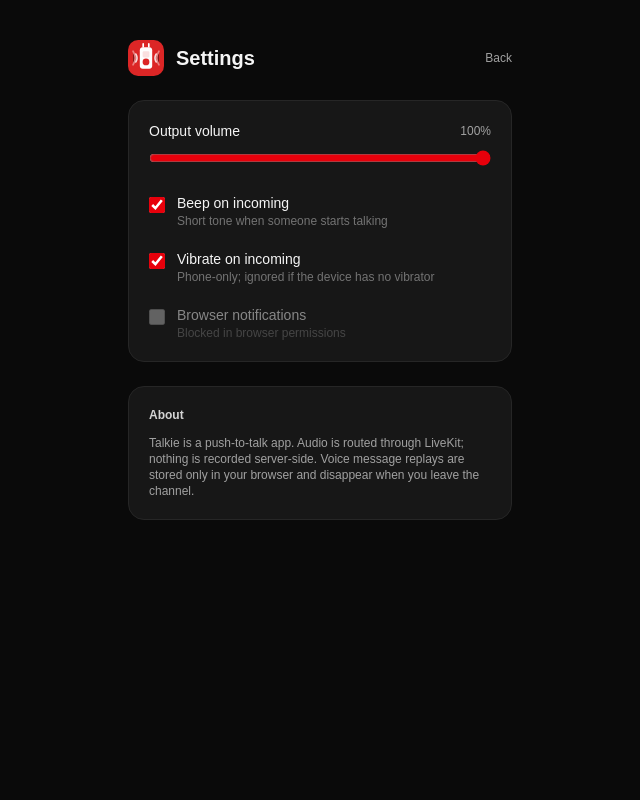
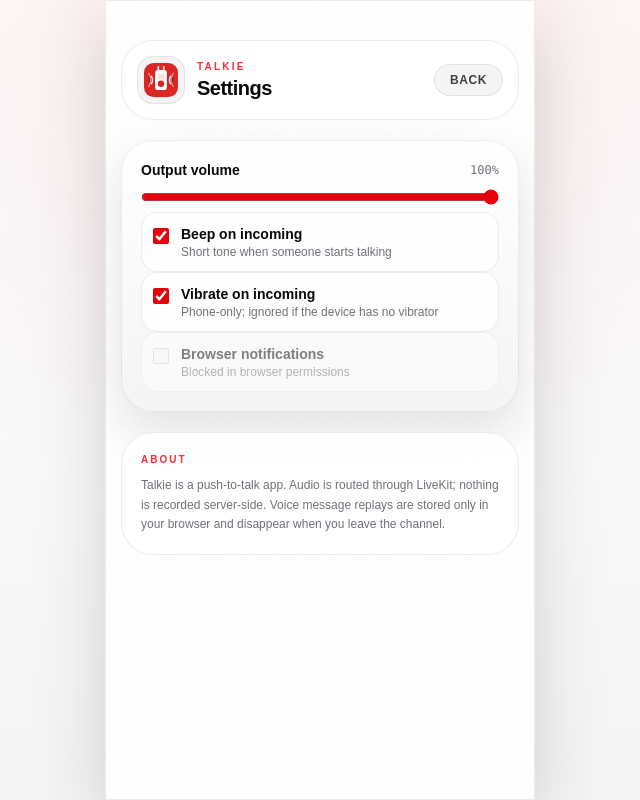
Before and after one commit to samcex/talkie, a Next.js app in the folder web/: page /settings in a window 1280 px wide. Shown: the whole page, without its empty margins (320-960 px from the left). Built offline with nearby package versions, Linux system fonts and the light colour scheme.

Commit message:
Match settings screen to white UI

```diff
--- a/web/src/app/settings/page.tsx
+++ b/web/src/app/settings/page.tsx
@@ -37,26 +37,36 @@ export default function SettingsPage() {
   }
 
   return (
-    <main className="min-h-dvh bg-neutral-950 text-neutral-100 px-6 py-10">
-      <div className="w-full max-w-sm mx-auto space-y-6">
-        <header className="flex items-center gap-3">
-          <Logo size={36} />
-          <h1 className="text-xl font-semibold flex-1">Settings</h1>
+    <main className="min-h-dvh talkie-shell flex justify-center text-zinc-950">
+      <div className="talkie-phone relative min-h-dvh w-full max-w-[430px] overflow-hidden bg-white px-4 py-10">
+        <div className="talkie-noise" />
+        <header className="relative z-10 flex items-center gap-3 rounded-[2rem] bg-white/95 p-4 inset-border">
+          <div className="flex h-12 w-12 items-center justify-center rounded-2xl bg-zinc-100 inset-border">
+            <Logo size={34} />
+          </div>
+          <div className="min-w-0 flex-1">
+            <div className="text-[10px] font-bold uppercase tracking-[0.22em] text-red-500">
+              Talkie
+            </div>
+            <h1 className="text-xl font-black tracking-tight text-zinc-950">
+              Settings
+            </h1>
+          </div>
           <Link
             href="/"
-            className="text-xs text-neutral-400 hover:text-neutral-100"
+            className="rounded-full bg-zinc-100 px-4 py-2 text-xs font-bold uppercase tracking-wider text-zinc-700 inset-border hover:text-zinc-950"
           >
             Back
           </Link>
         </header>
 
-        <section className="bg-neutral-900 border border-neutral-800 rounded-2xl p-5 space-y-5">
+        <section className="machined-panel relative z-10 mt-5 rounded-[2rem] p-5">
           <div className="space-y-2">
             <div className="flex justify-between items-center">
-              <label htmlFor="vol" className="text-sm">
+              <label htmlFor="vol" className="text-sm font-bold text-zinc-950">
                 Output volume
               </label>
-              <span className="text-xs text-neutral-400 tabular-nums">
+              <span className="font-mono text-xs text-zinc-500 tabular-nums">
                 {Math.round(s.outputVolume * 100)}%
               </span>
             </div>
@@ -109,8 +119,10 @@ export default function SettingsPage() {
           </div>
         </section>
 
-        <section className="bg-neutral-900 border border-neutral-800 rounded-2xl p-5 space-y-3 text-xs text-neutral-400">
-          <div className="font-semibold text-neutral-300">About</div>
+        <section className="relative z-10 mt-5 rounded-[2rem] bg-white/90 p-5 text-xs leading-relaxed text-zinc-500 inset-border">
+          <div className="mb-2 text-[10px] font-bold uppercase tracking-[0.2em] text-red-500">
+            About
+          </div>
           <div>
             Talkie is a push-to-talk app. Audio is routed through LiveKit; nothing
             is recorded server-side. Voice message replays are stored only in your
@@ -137,7 +149,7 @@ function Toggle({
 }) {
   return (
     <label
-      className={`flex items-start gap-3 ${disabled ? 'opacity-50' : 'cursor-pointer'}`}
+      className={`flex items-start gap-3 rounded-2xl bg-white/85 p-3 inset-border ${disabled ? 'opacity-50' : 'cursor-pointer'}`}
     >
       <input
         type="checkbox"
@@ -147,9 +159,9 @@ function Toggle({
         className="mt-1 h-4 w-4 accent-red-600"
       />
       <div className="flex-1">
-        <div className="text-sm">{label}</div>
+        <div className="text-sm font-bold text-zinc-950">{label}</div>
         {description && (
-          <div className="text-xs text-neutral-500">{description}</div>
+          <div className="text-xs text-zinc-500">{description}</div>
         )}
       </div>
     </label>
```
